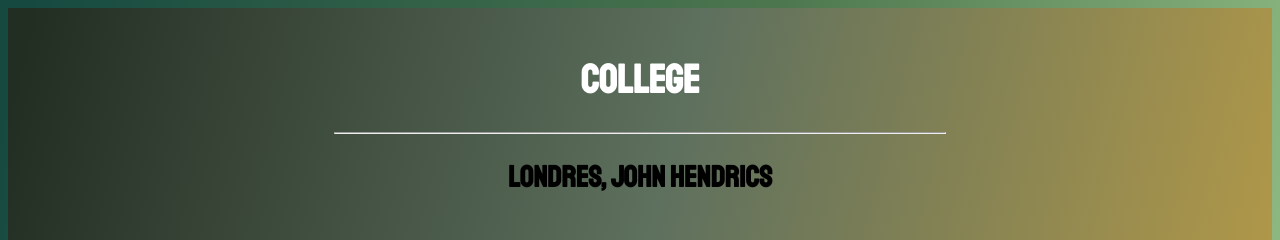
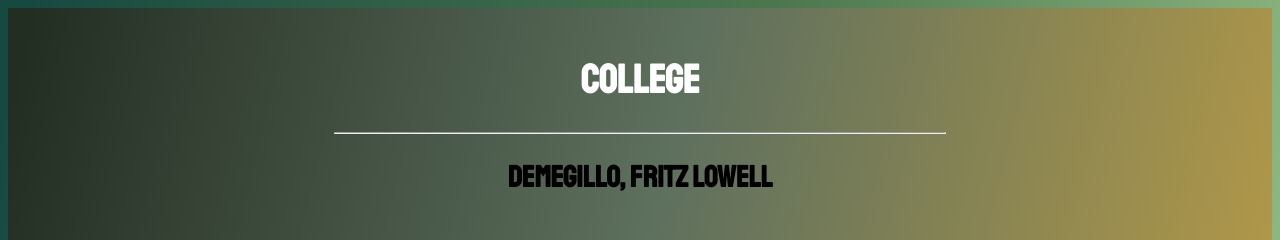
Before and after one commit to Fritz1820646/Fritz-album, a PHP site: page /College.php in a window 1280 px wide. Shown: the top 240 px of the page. Run offline with PHP 8.4, Linux system fonts and the light colour scheme.

Commit message:
Update College.php

```diff
--- a/College.php
+++ b/College.php
@@ -13,7 +13,7 @@
 	<div class="header">
 	 <h1>College</h1>
 	 <hr style='width:50%;' />
-	 <h2 style='color: #000000;'>Londres, John Hendrics</h2>
+	 <h2 style='color: #000000;'>Demegillo, Fritz Lowell</h2>
 	</div>
 
 
```
